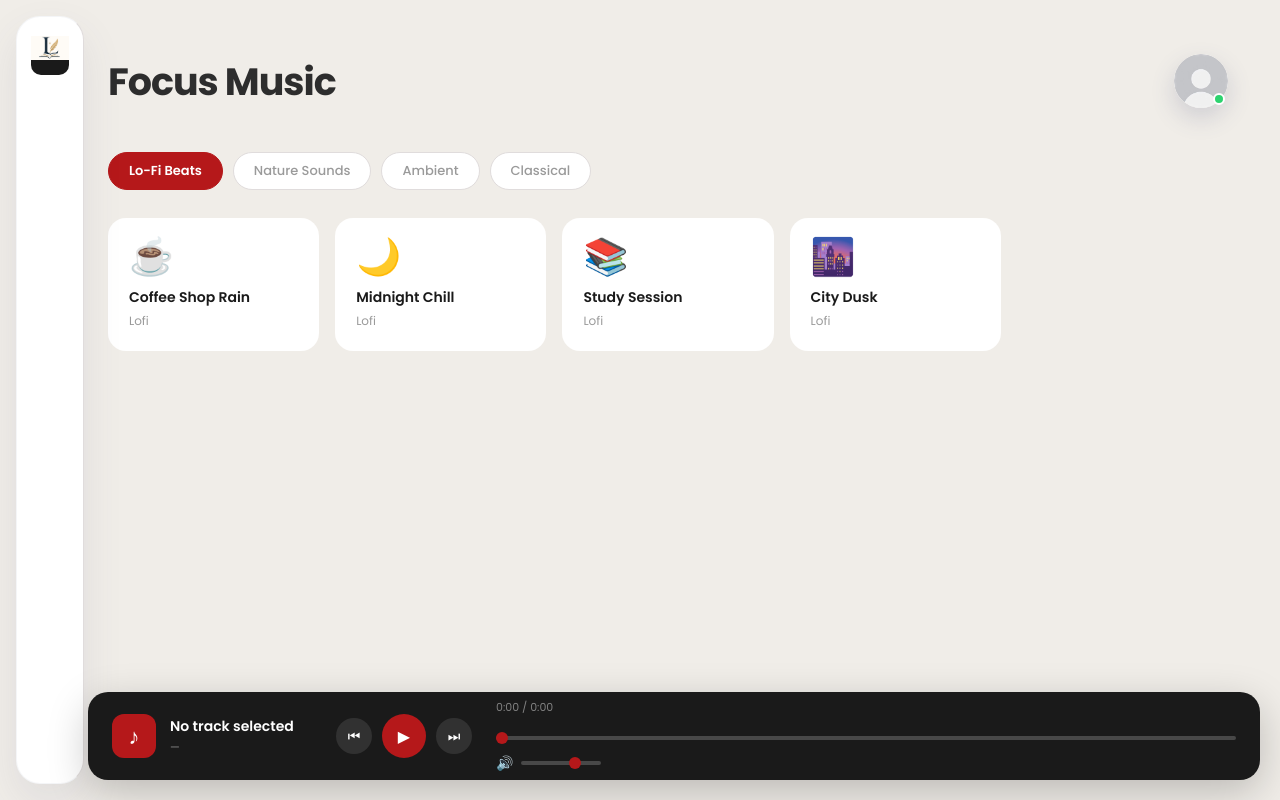
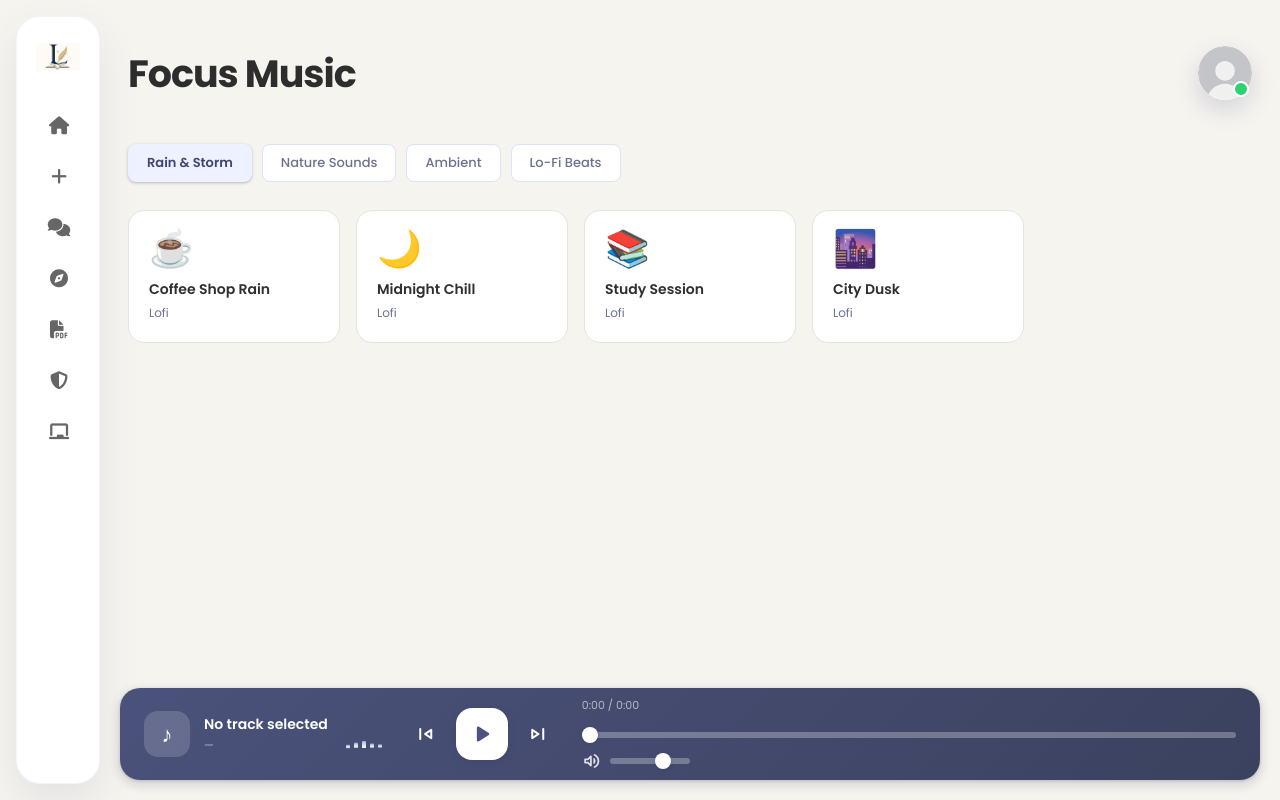
Before and after one commit to 027vibhu/AI39B_Group2_-study-group-platform-, a Flask app: page /music in a window 1280 px wide. Run offline with Flask 3, Linux system fonts and the light colour scheme; the visitor is signed in with stand-in values (Sample User, id 1); data that the repository does not hold is empty; parts of the project's set-up code (start-up, migrations or seed data) failed here and were passed over; some libraries are stand-ins or nearby versions.

Commit message:
Added background sounds features

```diff
--- a/app/static/css/backgroundmusic.css
+++ b/app/static/css/backgroundmusic.css
@@ -1,141 +1,92 @@
-/* ===== LOREVIA — Focus Music ===== */
-@import url('https://fonts.googleapis.com/css2?family=Inter:wght@400;500;600;700&display=swap');
-
-*, *::before, *::after { box-sizing: border-box; margin: 0; padding: 0; }
+/* ===== LOREVIA — Focus Music (Material 3) =====
+   Layout chrome (sidebar, topbar, .main) comes from base_dash.html +
+   dashboard.css. This file styles only the music page's own content:
+   the category chips, track grid, and the fixed player bar.
+   Restyled to a Material 3 (Material You) look using the site's own
+   Poppins + navy/beige palette. Poppins is already loaded globally by
+   base_sidebar.html, so no font import here. */
 
 :root {
-  --bg:        #F0EDE8;
-  --surface:   #FFFFFF;
-  --red:       #B5181A;
-  --red-dark:  #8C1012;
-  --red-light: #E8CCCC;
-  --text:      #1A1A1A;
-  --muted:     #9A9A9A;
-  --border:    #E0DCDC;
-  --sidebar-w: 68px;
-  --player-h:  88px;
-  --radius:    18px;
+  /* MD3 color roles mapped to the LOREVIA dashboard palette */
+  --md-primary:              #4b527b;
+  --md-primary-dark:         #3b425f;
+  --md-on-primary:           #ffffff;
+  --md-primary-container:    #eef1ff;
+  --md-primary-container-2:  #f6f7ff;
+  --md-on-primary-container: #3f4670;
+  --md-background:           #f6f4ef;
+  --md-surface:              #ffffff;
+  --md-on-surface:           #2f2f2f;
+  --md-on-surface-var:       #6c728f;
+  --md-on-surface-faint:     #a0a4b8;
+  --md-outline:              #dbe2ff;
+  --md-outline-soft:         #e6e3dd;
+
+  /* MD3 elevation (tonal, soft) */
+  --md-elev-1: 0 1px 2px rgba(59,66,95,0.20), 0 1px 3px 1px rgba(59,66,95,0.10);
+  --md-elev-2: 0 1px 2px rgba(59,66,95,0.20), 0 2px 6px 2px rgba(59,66,95,0.12);
+  --md-elev-3: 0 4px 8px 3px rgba(59,66,95,0.14), 0 1px 3px rgba(59,66,95,0.22);
+
+  --sidebar-w: 100px;   /* matches the collapsed LOREVIA sidebar (.main margin) */
+  --player-h:  92px;
+  --radius:    16px;    /* MD3 medium shape */
 }
 
-body {
-  font-family: 'Inter', sans-serif;
-  background: var(--bg);
-  color: var(--text);
-  display: flex;
-  min-height: 100vh;
+.music-page *, .music-page *::before, .music-page *::after { box-sizing: border-box; }
+
+/* Material Symbols base — used for all transport/control glyphs. */
+.material-symbols-rounded {
+  font-family: 'Material Symbols Rounded';
+  font-weight: normal;
+  font-style: normal;
+  line-height: 1;
+  letter-spacing: normal;
+  text-transform: none;
+  white-space: nowrap;
+  direction: ltr;
+  -webkit-font-feature-settings: 'liga';
+  -webkit-font-smoothing: antialiased;
+  font-variation-settings: 'FILL' 0, 'wght' 400, 'GRAD' 0, 'opsz' 24;
+  user-select: none;
 }
 
-/* ===== SIDEBAR ===== */
-.sidebar {
-  width: var(--sidebar-w);
-  background: var(--surface);
-  border-right: 1px solid var(--border);
-  display: flex;
-  flex-direction: column;
-  align-items: center;
-  padding: 20px 0;
-  gap: 28px;
-  position: fixed;
-  top: 0; left: 0; bottom: 0;
-  z-index: 100;
+/* Leave room for the fixed player bar at the bottom of the page. */
+.music-page {
+  font-family: 'Poppins', sans-serif;
+  color: var(--md-on-surface);
+  padding-bottom: calc(var(--player-h) + 32px);
 }
 
-.logo {
-  width: 38px; height: 38px;
-  background: var(--text);
-  border-radius: 10px;
-  display: flex; align-items: center; justify-content: center;
-}
-.logo-text { color: #fff; font-size: 13px; font-weight: 700; letter-spacing: -0.5px; }
-
-.nav-icons { display: flex; flex-direction: column; gap: 6px; }
-.nav-icon {
-  width: 40px; height: 40px;
-  display: flex; align-items: center; justify-content: center;
-  border-radius: 12px;
-  font-size: 18px;
-  text-decoration: none;
-  color: var(--muted);
-  transition: background 0.2s, color 0.2s;
-}
-.nav-icon:hover { background: var(--bg); color: var(--text); }
-.nav-icon.active {
-  background: var(--red);
-  color: #fff;
-  position: relative;
-}
-.nav-icon.active::before {
-  content: '';
-  position: absolute;
-  left: -1px; top: 50%;
-  transform: translateY(-50%);
-  width: 3px; height: 24px;
-  background: var(--red);
-  border-radius: 0 3px 3px 0;
-}
-
-/* ===== MAIN ===== */
-.main {
-  margin-left: var(--sidebar-w);
-  padding: 36px 40px;
-  padding-bottom: calc(var(--player-h) + 32px);
-  flex: 1;
-  max-width: 1200px;
-}
-
-/* ===== HEADER ===== */
-.page-header {
-  display: flex;
-  align-items: flex-start;
-  gap: 12px;
-  margin-bottom: 28px;
-  position: relative;
-}
-.page-title {
-  font-size: 36px;
-  font-weight: 700;
-  letter-spacing: -1px;
-  flex: 1;
-}
-.page-sub {
-  position: absolute;
-  top: 52px; left: 0;
-  font-size: 11px;
-  font-weight: 600;
-  color: var(--red);
-  letter-spacing: 1.5px;
-}
-.avatar {
-  width: 40px; height: 40px;
-  border-radius: 50%;
-  background: linear-gradient(135deg, var(--red), #4A3FBE);
-  border: 2px solid #fff;
-}
-
-/* ===== TABS ===== */
+/* ===== TABS → MD3 FILTER CHIPS ===== */
 .tabs {
   display: flex;
+  flex-wrap: wrap;
   gap: 10px;
   margin-top: 16px;
   margin-bottom: 28px;
 }
 .tab {
-  padding: 8px 20px;
-  border-radius: 40px;
-  border: 1.5px solid var(--border);
-  background: var(--surface);
+  padding: 8px 18px;
+  border-radius: 8px;                       /* MD3 chip shape */
+  border: 1px solid var(--md-outline);
+  background: var(--md-surface);
+  font-family: inherit;
   font-size: 13px;
   font-weight: 500;
-  color: var(--muted);
+  color: var(--md-on-surface-var);
   cursor: pointer;
-  transition: all 0.2s;
+  transition: background 0.2s, color 0.2s, border-color 0.2s, box-shadow 0.2s;
 }
-.tab:hover { border-color: var(--red-light); color: var(--text); }
+.tab:hover {
+  background: var(--md-primary-container-2);
+  color: var(--md-on-surface);
+}
 .tab.active {
-  background: var(--red);
-  border-color: var(--red);
-  color: #fff;
+  background: var(--md-primary-container);
+  border-color: transparent;
+  color: var(--md-on-primary-container);
   font-weight: 600;
+  box-shadow: var(--md-elev-1);
 }
 
 /* ===== TRACK GRID ===== */
@@ -146,23 +97,23 @@ body {
 }
 
 .track-card {
-  background: var(--surface);
+  background: var(--md-surface);
   border-radius: var(--radius);
   padding: 20px;
   cursor: pointer;
-  border: 1.5px solid transparent;
-  transition: all 0.22s;
+  border: 1px solid var(--md-outline-soft);
+  transition: box-shadow 0.22s, transform 0.22s, border-color 0.22s, background 0.22s;
   position: relative;
   overflow: hidden;
 }
 .track-card:hover {
-  border-color: var(--red-light);
+  border-color: transparent;
   transform: translateY(-2px);
-  box-shadow: 0 8px 24px rgba(181,24,26,0.10);
+  box-shadow: var(--md-elev-2);
 }
 .track-card.active {
-  border-color: var(--red);
-  background: linear-gradient(145deg, #fff 60%, var(--red-light));
+  border-color: var(--md-primary);
+  background: var(--md-primary-container);
 }
 
 .track-emoji {
@@ -175,26 +126,28 @@ body {
   font-size: 14px;
   font-weight: 600;
   margin-bottom: 4px;
-  color: var(--text);
+  color: var(--md-on-surface);
 }
 .track-duration {
   font-size: 12px;
-  color: var(--muted);
+  color: var(--md-on-surface-var);
 }
 .track-play-btn {
   position: absolute;
-  top: 16px; right: 16px;
-  width: 32px; height: 32px;
+  top: 14px; right: 14px;
+  width: 40px; height: 40px;
   border-radius: 50%;
-  background: var(--red);
-  color: #fff;
+  background: var(--md-primary);
+  color: var(--md-on-primary);
   border: none;
-  font-size: 12px;
   cursor: pointer;
   display: flex; align-items: center; justify-content: center;
   opacity: 0;
-  transition: opacity 0.2s;
+  box-shadow: var(--md-elev-1);
+  transition: opacity 0.2s, background 0.2s, box-shadow 0.2s;
 }
+.track-play-btn .material-symbols-rounded { font-size: 22px; }
+.track-play-btn:hover { background: var(--md-primary-dark); box-shadow: var(--md-elev-2); }
 .track-card:hover .track-play-btn,
 .track-card.active .track-play-btn {
   opacity: 1;
@@ -203,26 +156,28 @@ body {
 /* Playing indicator */
 .track-card.active .track-name::after {
   content: ' ♪';
-  color: var(--red);
+  color: var(--md-primary);
   animation: pulse 1s infinite;
 }
 @keyframes pulse { 0%,100% { opacity:1; } 50% { opacity:0.3; } }
 
-/* ===== PLAYER BAR ===== */
+/* ===== PLAYER BAR → MD3 BOTTOM BAR ===== */
 .player-bar {
   position: fixed;
   bottom: 20px;
   left: calc(var(--sidebar-w) + 20px);
   right: 20px;
+  /* Slide in sync with the sidebar expand (see hover rule below). */
+  transition: left 0.3s cubic-bezier(0.22, 0.61, 0.36, 1);
   height: var(--player-h);
-  background: var(--text);
+  background: linear-gradient(135deg, var(--md-primary), var(--md-primary-dark));
   border-radius: 20px;
   display: flex;
   align-items: center;
   padding: 0 24px;
   gap: 24px;
-  color: #fff;
-  box-shadow: 0 12px 40px rgba(0,0,0,0.22);
+  color: var(--md-on-primary);
+  box-shadow: var(--md-elev-3);
   z-index: 200;
 }
 
@@ -233,38 +188,84 @@ body {
   min-width: 200px;
 }
 .player-cover {
-  width: 44px; height: 44px;
-  border-radius: 12px;
-  background: var(--red);
+  width: 46px; height: 46px;
+  border-radius: 14px;                      /* MD3 rounded thumbnail */
+  background: rgba(255,255,255,0.16);
   display: flex; align-items: center; justify-content: center;
   font-size: 22px;
 }
 .player-title { font-size: 14px; font-weight: 600; }
-.player-cat   { font-size: 11px; color: rgba(255,255,255,0.5); margin-top: 2px; }
+.player-cat   { font-size: 11px; color: rgba(255,255,255,0.6); margin-top: 2px; }
 
+/* Animated equalizer — mirrors the dashboard Focus Music widget.
+   Bars sit flat until the player is playing (.player-bar.playing). */
+.player-eq {
+  display: flex;
+  align-items: flex-end;
+  gap: 4px;
+  height: 28px;
+  margin-left: 4px;
+}
+.player-eq span {
+  width: 4px;
+  border-radius: 3px;
+  background: linear-gradient(180deg, #aeb6e8, #ffffff);
+  transform: scaleY(0.25);
+  transform-origin: bottom;
+  animation: playerEqBar 1.1s ease-in-out infinite;
+  animation-play-state: paused;
+}
+.player-bar.playing .player-eq span { animation-play-state: running; }
+
+.player-eq span:nth-child(1) { height: 40%;  animation-delay: 0s;    }
+.player-eq span:nth-child(2) { height: 70%;  animation-delay: 0.15s; }
+.player-eq span:nth-child(3) { height: 100%; animation-delay: 0.3s;  }
+.player-eq span:nth-child(4) { height: 60%;  animation-delay: 0.45s; }
+.player-eq span:nth-child(5) { height: 45%;  animation-delay: 0.6s;  }
+
+@keyframes playerEqBar {
+  0%, 100% { transform: scaleY(0.3); }
+  50%      { transform: scaleY(1); }
+}
+
+@media (prefers-reduced-motion: reduce) {
+  .player-eq span { animation: none; }
+}
+
+/* ===== TRANSPORT: MD3 icon buttons + FAB ===== */
 .player-controls {
   display: flex;
   align-items: center;
   gap: 10px;
 }
 .ctrl-btn {
-  width: 36px; height: 36px;
+  position: relative;
+  width: 40px; height: 40px;
   border-radius: 50%;
   border: none;
-  background: rgba(255,255,255,0.1);
-  color: #fff;
-  font-size: 14px;
+  background: transparent;                  /* MD3 icon button */
+  color: var(--md-on-primary);
   cursor: pointer;
   display: flex; align-items: center; justify-content: center;
   transition: background 0.2s;
 }
-.ctrl-btn:hover { background: rgba(255,255,255,0.2); }
+.ctrl-btn .material-symbols-rounded { font-size: 24px; }
+.ctrl-btn:hover { background: rgba(255,255,255,0.14); }   /* MD3 state layer */
+.ctrl-btn:active { background: rgba(255,255,255,0.22); }
+
 .play-btn {
-  width: 44px; height: 44px;
-  background: var(--red);
-  font-size: 16px;
+  width: 52px; height: 52px;
+  border-radius: 16px;                      /* MD3 FAB shape */
+  background: var(--md-on-primary);
+  color: var(--md-primary);
+  box-shadow: var(--md-elev-2);
 }
-.play-btn:hover { background: var(--red-dark); }
+.play-btn .material-symbols-rounded {
+  font-size: 28px;
+  font-variation-settings: 'FILL' 1, 'wght' 500, 'GRAD' 0, 'opsz' 28;
+}
+.play-btn:hover { background: #f2f3ff; box-shadow: var(--md-elev-3); }
+.play-btn:active { background: #e8eaff; }
 
 .player-right {
   display: flex;
@@ -272,26 +273,44 @@ body {
   gap: 6px;
   flex: 1;
 }
-.time-label { font-size: 11px; color: rgba(255,255,255,0.45); }
+.time-label { font-size: 11px; color: rgba(255,255,255,0.6); }
 
+/* ===== MD3 SLIDERS ===== */
 .seek-wrap { flex: 1; }
 .seek-bar, .vol-bar {
   -webkit-appearance: none;
   appearance: none;
   width: 100%;
-  height: 4px;
-  border-radius: 4px;
-  background: rgba(255,255,255,0.2);
+  height: 6px;
+  border-radius: 999px;
+  background: rgba(255,255,255,0.28);
   outline: none;
   cursor: pointer;
+  accent-color: #ffffff;                    /* tints the filled portion where supported */
 }
 .seek-bar::-webkit-slider-thumb,
 .vol-bar::-webkit-slider-thumb {
   -webkit-appearance: none;
-  width: 12px; height: 12px;
+  width: 16px; height: 16px;
   border-radius: 50%;
-  background: var(--red);
+  background: #ffffff;
+  border: none;
+  box-shadow: var(--md-elev-1);
   cursor: pointer;
+  transition: box-shadow 0.15s, transform 0.15s;
+}
+.seek-bar::-moz-range-thumb,
+.vol-bar::-moz-range-thumb {
+  width: 16px; height: 16px;
+  border-radius: 50%;
+  background: #ffffff;
+  border: none;
+  cursor: pointer;
+}
+.seek-bar:hover::-webkit-slider-thumb,
+.vol-bar:hover::-webkit-slider-thumb {
+  transform: scale(1.1);
+  box-shadow: 0 0 0 8px rgba(255,255,255,0.18);  /* MD3 focus halo */
 }
 
 .vol-wrap {
@@ -300,13 +319,19 @@ body {
   gap: 8px;
   width: 120px;
 }
-.vol-icon { font-size: 14px; }
+.vol-icon { font-size: 20px; color: rgba(255,255,255,0.85); }
 .vol-bar { width: 80px; }
+
+/* When the sidebar expands on hover, slide the player bar to stay aligned
+   with the content area (matches .main's margin shift in dashboard.css). */
+@media (min-width: 951px) {
+  .sidebar:hover ~ .main .player-bar { left: 284px; }
+}
 
 /* ===== RESPONSIVE ===== */
 @media (max-width: 700px) {
-  .main { padding: 20px 16px; padding-bottom: 120px; }
-  .player-bar { flex-wrap: wrap; height: auto; padding: 14px 16px; gap: 12px; }
+  .music-page { padding-bottom: 150px; }
+  .player-bar { left: 16px; flex-wrap: wrap; height: auto; padding: 14px 16px; gap: 12px; }
   .player-right { width: 100%; }
   .vol-wrap { display: none; }
 }
--- a/app/templates/backgroundmusic.html
+++ b/app/templates/backgroundmusic.html
@@ -3,6 +3,8 @@
 {% block title %}Focus Music — LOREVIA{% endblock %}
 
 {% block head %}
+  <link rel="stylesheet"
+        href="https://fonts.googleapis.com/css2?family=Material+Symbols+Rounded:opsz,wght,FILL,GRAD@20..48,400..700,0..1,-25..0&display=block">
   <link rel="stylesheet" href="{{ url_for('static', filename='css/backgroundmusic.css') }}">
 {% endblock %}
 
@@ -14,10 +16,10 @@
 
   <!-- Category tabs -->
   <div class="tabs">
-    <button class="tab active" data-cat="lofi">Lo-Fi Beats</button>
+    <button class="tab active" data-cat="rain">Rain &amp; Storm</button>
     <button class="tab" data-cat="nature">Nature Sounds</button>
     <button class="tab" data-cat="ambient">Ambient</button>
-    <button class="tab" data-cat="classical">Classical</button>
+    <button class="tab" data-cat="lofi">Lo-Fi Beats</button>
   </div>
 
   <!-- Track grid -->
@@ -31,12 +33,21 @@
         <div class="player-title" id="playerTitle">No track selected</div>
         <div class="player-cat" id="playerCat">—</div>
       </div>
+      <div class="player-eq" id="playerEq" aria-hidden="true">
+        <span></span><span></span><span></span><span></span><span></span>
+      </div>
     </div>
 
     <div class="player-controls">
-      <button class="ctrl-btn" id="btnPrev">⏮</button>
-      <button class="ctrl-btn play-btn" id="btnPlay">▶</button>
-      <button class="ctrl-btn" id="btnNext">⏭</button>
+      <button class="ctrl-btn" id="btnPrev" aria-label="Previous track">
+        <span class="material-symbols-rounded">skip_previous</span>
+      </button>
+      <button class="ctrl-btn play-btn" id="btnPlay" aria-label="Play / pause">
+        <span class="material-symbols-rounded">play_arrow</span>
+      </button>
+      <button class="ctrl-btn" id="btnNext" aria-label="Next track">
+        <span class="material-symbols-rounded">skip_next</span>
+      </button>
     </div>
 
     <div class="player-right">
@@ -45,7 +56,7 @@
         <input type="range" class="seek-bar" id="seekBar" min="0" max="100" value="0"/>
       </div>
       <div class="vol-wrap">
-        <span class="vol-icon">🔊</span>
+        <span class="vol-icon material-symbols-rounded">volume_up</span>
         <input type="range" class="vol-bar" id="volBar" min="0" max="1" step="0.01" value="0.7"/>
       </div>
     </div>
```
